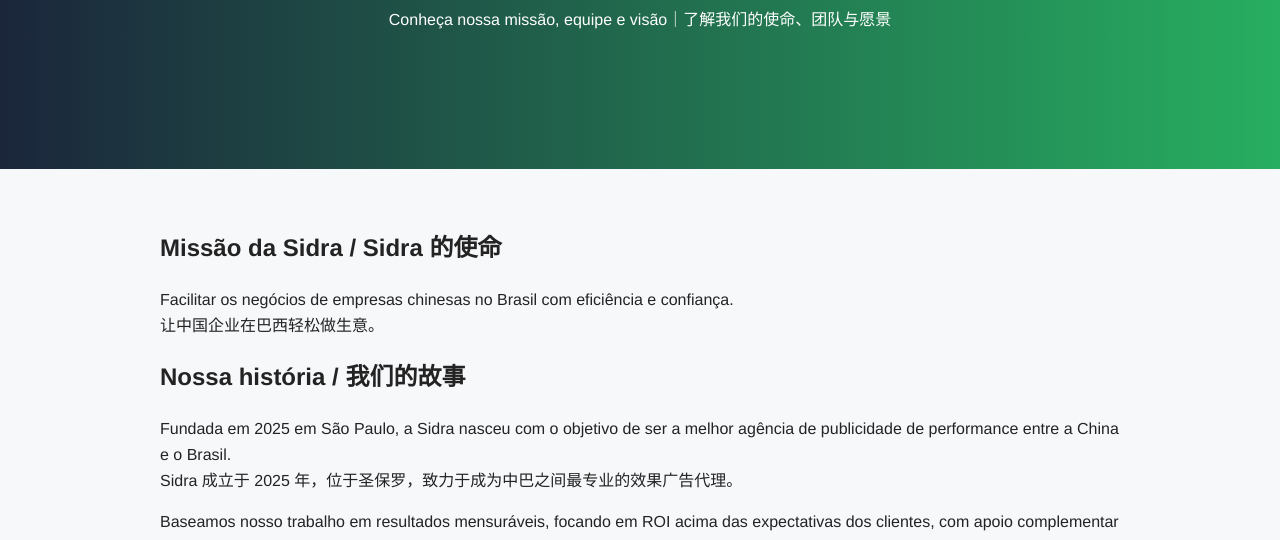
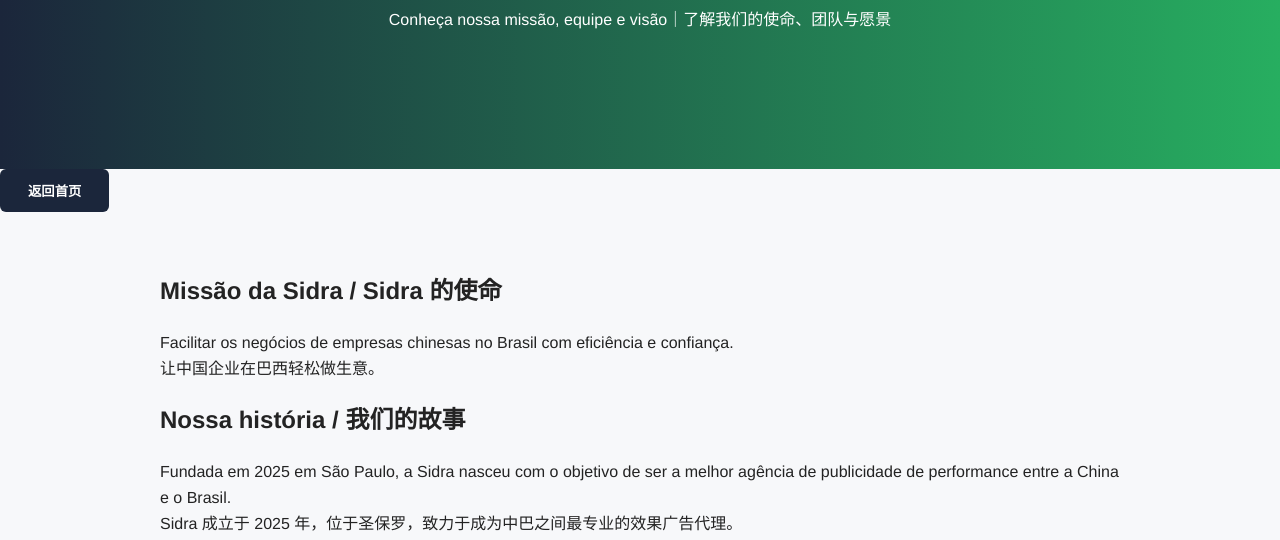
Before and after one commit to yzeng1018/sidra-site, a plain HTML site: page about.html in a window 1280 px wide. Shown: the part 220-760 px from the top of the page. Drawn offline with Linux system fonts and the light colour scheme.

Commit message:
Update about.html

```diff
--- a/about.html
+++ b/about.html
@@ -12,7 +12,7 @@
       <p>Conheça nossa missão, equipe e visão｜了解我们的使命、团队与愿景</p>
     </div>
   </header>
-
+<button onclick="window.location.href='index.html'">返回首页</button>
   <section class="about">
     <div class="container">
       <h2>Missão da Sidra / Sidra 的使命</h2>
```
